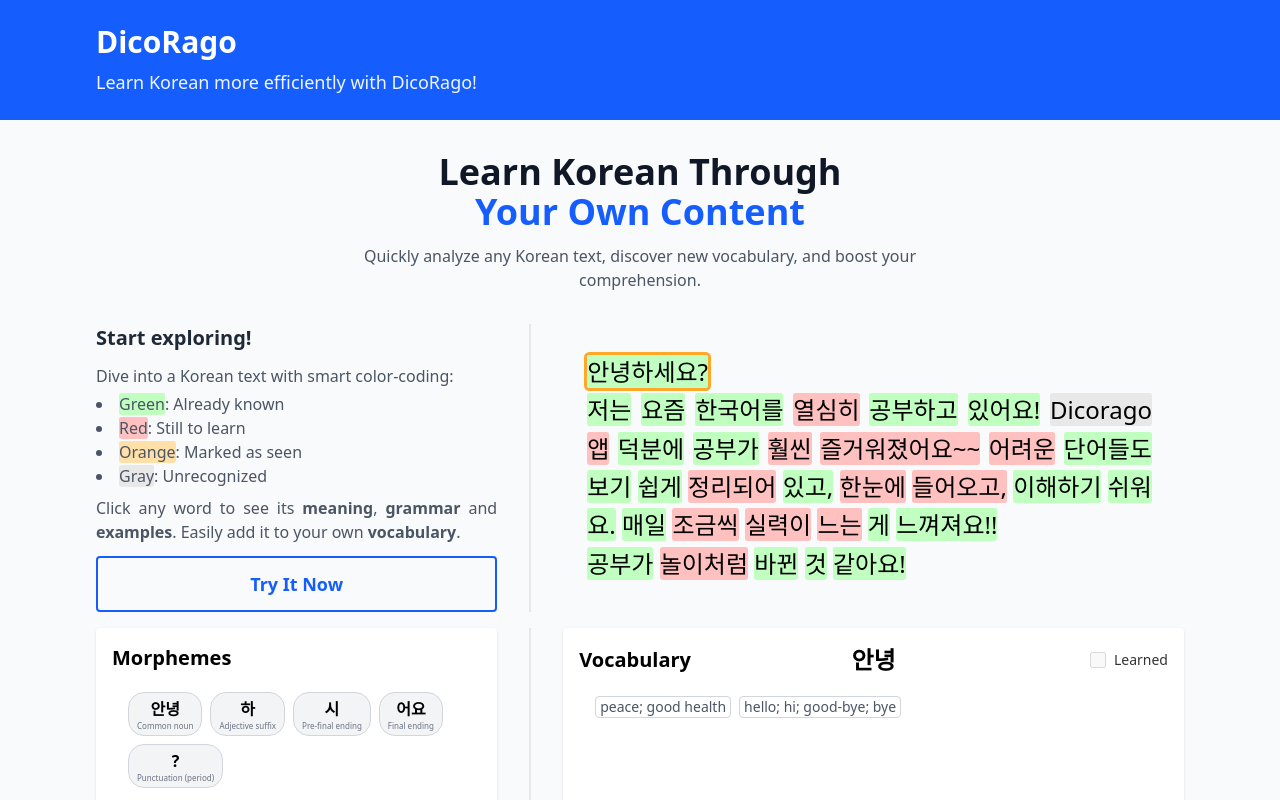
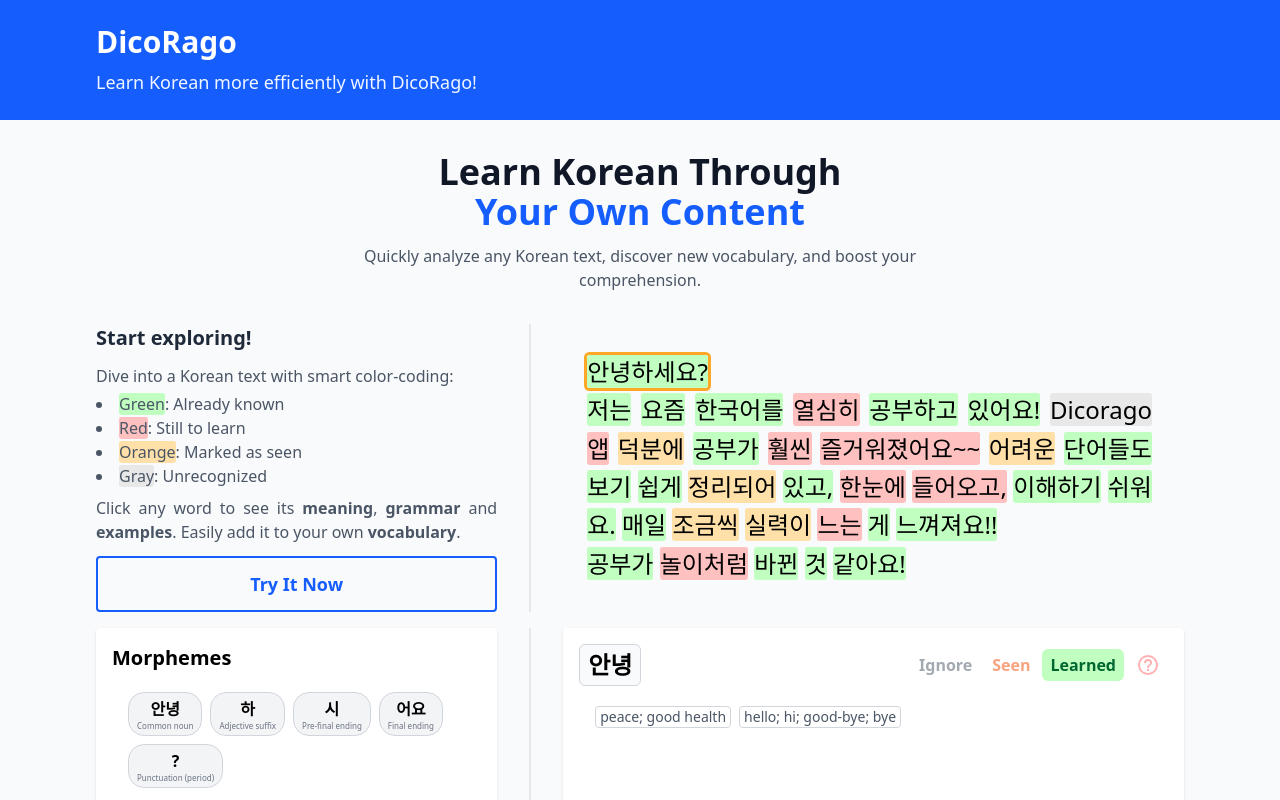
Before and after one commit to Agnoctopus/DicoRago, a Vue app in the folder frontend/: page / in a window 1280 px wide. Both pictures are taken after a click on the element "안녕하세요?". Shown: the top 800 px of the page. Built offline with nearby package versions, Linux system fonts and the light colour scheme.

Commit message:
frontend: Adapt home page with new VocabWord

```diff
--- a/frontend/src/components/home/DemoAnalyzedText.vue
+++ b/frontend/src/components/home/DemoAnalyzedText.vue
@@ -5,7 +5,7 @@
 const props = defineProps<{
   units: Unit[]
   text: string
-  learnedVocab: string[]
+  vocabWords: Record<string, string>
 }>()
 
 // Événement à émettre au parent.
@@ -27,7 +27,7 @@
  * Transforme le texte original en ajoutant des balises <span>
  * autour de chaque mot (défini dans les unités).
  * La classe supplémentaire est ajoutée selon que le mot est connu
- * (vocabulary figure dans props.learnedVocab), inconnu, ou indéfini.
+ * (vocabulary figure dans props.vocabWords), inconnu, ou indéfini.
  * Les retours à la ligne sont remplacés par des <br>.
  */
 function annotateText(original: string, units: Unit[]): string {
@@ -40,11 +40,18 @@
     let extraClass = ''
     if (coloringEnabled) {
       if (unit.vocabulary) {
-        const known = props.learnedVocab.includes(unit.vocabulary)
+        const status = props.vocabWords[unit.vocabulary] ?? 'unknown'
+
         if (onlyUnknownColoring) {
-          if (!known) extraClass = ' unknown'
+          if (status === 'unknown') extraClass = ' unknown'
         } else {
-          extraClass = known ? ' known' : ' unknown'
+          if (status === 'learned') {
+            extraClass = ' known'
+          } else if (status === 'seen') {
+            extraClass = ' seen'
+          } else if (status === 'unknown') {
+            extraClass = ' unknown'
+          }
         }
       } else if (!onlyUnknownColoring) {
         extraClass = ' undefined'
--- a/frontend/src/components/home/DemoUnitDetails.vue
+++ b/frontend/src/components/home/DemoUnitDetails.vue
@@ -3,6 +3,7 @@
 import type { Unit, Word, Sense } from '@/types'
 import SenseList from '@/components/SenseList.vue'
 import { tagMeanings } from '@/data/tag'
+import { mdiHelpCircleOutline } from '@mdi/js'
 
 /**
  * Props:
@@ -12,6 +13,7 @@
 const props = defineProps<{
   unit: Unit
   vocab: Word[]
+  status: string
 }>()
 
 // Returns words matching the unit's vocabulary property.
@@ -30,6 +32,31 @@
   })
   return senses
 })
+
+// Define the status options.
+// For "unknown," the label is removed so that an icon is used instead.
+const statusOptions = [
+  { value: 'ignore', label: 'Ignore' },
+  { value: 'seen', label: 'Seen' },
+  { value: 'learned', label: 'Learned' },
+  { value: 'unknown', label: '' },
+]
+
+// Colors for the selected state.
+const selectedColors: Record<string, string> = {
+  learned: 'bg-[#c0ffc0] text-green-800', // Pale green background for learned.
+  seen: 'bg-[#ffe0a8] text-orange-900',
+  unknown: 'bg-red-100 text-red-400 hover:bg-red-100', // For unknown, the background is light.
+  ignore: 'bg-gray-300 text-black',
+}
+
+// Colors for the unselected state (no borders, just colored text with subtle hover).
+const unselectedColors: Record<string, string> = {
+  learned: 'bg-white opacity-50 text-green-600 hover:bg-green-100',
+  seen: 'bg-white opacity-50 text-orange-600 hover:bg-orange-100',
+  unknown: 'bg-white opacity-50 text-red-400 hover:bg-red-100',
+  ignore: 'bg-white opacity-50 text-gray-600 hover:bg-gray-100',
+}
 </script>
 
 <template>
@@ -59,22 +86,35 @@
     <div class="lg:w-3/5 lg:pl-8 flex items-center justify-center">
       <!-- Vocabulary Section -->
       <div class="w-full h-full bg-white p-4 rounded shadow">
-        <!-- Header with title and learned checkbox -->
+        <!-- Header with title and status selection -->
         <div class="flex items-center justify-between mb-4">
-          <!-- Left: Vocabulary label -->
-          <div class="flex-1 text-left">
-            <h3 class="text-xl font-semibold">Vocabulary</h3>
+          <!-- Vocabulary word inside a styled container -->
+          <div class="px-2 py-1 border border-gray-300 rounded-md bg-gray-50">
+            <h2 class="text-2xl font-bold">{{ unit.vocabulary ?? unit.word }}</h2>
           </div>
-          <!-- Center: Display vocabulary word -->
-          <div class="flex-1 text-center">
-            <span class="text-2xl font-extrabold">{{ unit.vocabulary ?? unit.word }}</span>
-          </div>
-          <!-- Right: "Learned" checkbox -->
-          <div class="flex-1 text-right">
-            <label class="flex items-center justify-end space-x-2 cursor-pointer opacity-80">
-              <input type="checkbox" disabled="true" class="form-checkbox h-4 w-4" />
-              <span class="text-sm">Learned</span>
-            </label>
+          <!-- Status buttons -->
+          <div role="radiogroup" class="flex space-x-1">
+            <button
+              v-for="option in statusOptions"
+              :key="option.value"
+              :class="[
+                'cursor-pointer px-2 py-1 font-semibold rounded-md transition-colors duration-150 focus:outline-none',
+                status === option.value
+                  ? selectedColors[option.value]
+                  : unselectedColors[option.value],
+              ]"
+              role="radio"
+              :aria-checked="status === option.value"
+            >
+              <template v-if="option.value === 'unknown'">
+                <svg class="w-6 h-6" viewBox="0 0 24 24" fill="currentColor">
+                  <path :d="mdiHelpCircleOutline" />
+                </svg>
+              </template>
+              <template v-else>
+                {{ option.label }}
+              </template>
+            </button>
           </div>
         </div>
 
--- a/frontend/src/components/home/HeroSection.vue
+++ b/frontend/src/components/home/HeroSection.vue
@@ -8,11 +8,12 @@
 /* Sample data */
 const units: Unit[] = sampleData.units
 const text: string = sampleData.text
-const learnedVocab: string[] = sampleData.learnedVocab
+const vocabWords: Record<string, string> = sampleData.vocabWords
 const vocab = sampleData.vocab
 
 // Reactive state: currently selected unit and vocabulary list.
 const selectedUnit = ref<Unit | null>(null)
+const selectedStatus = ref<string>('undefined')
 
 /**
  * Updates the selected unit from TextEditor.
@@ -20,6 +21,11 @@
  */
 const handleWordSelected = async (unit: Unit | null) => {
   selectedUnit.value = unit
+  if (!unit || !unit.vocabulary) {
+    selectedStatus.value = 'undefined'
+  } else {
+    selectedStatus.value = vocabWords[unit.vocabulary] ?? 'unknown'
+  }
 }
 </script>
 
@@ -85,13 +91,19 @@
           <DemoAnalyzedText
             :units="units"
             :text="text"
-            :learnedVocab="learnedVocab"
+            :vocabWords="vocabWords"
             @word-selected="handleWordSelected"
           />
         </div>
       </div>
       <!-- Display details of the selected unit -->
-      <DemoUnitDetails v-if="selectedUnit" :unit="selectedUnit" :vocab="vocab" class="mt-4" />
+      <DemoUnitDetails
+        v-if="selectedUnit"
+        :unit="selectedUnit"
+        :vocab="vocab"
+        :status="selectedStatus"
+        class="mt-4"
+      />
     </div>
   </section>
 </template>
--- a/frontend/src/data/sample.ts
+++ b/frontend/src/data/sample.ts
@@ -4,24 +4,28 @@
 저는 요즘 한국어를 열심히 공부하고 있어요! Dicorago 앱 덕분에 공부가 훨씬 즐거워졌어요~~ 어려운 단어들도 보기 쉽게 정리되어 있고, 한눈에 들어오고, 이해하기 쉬워요. 매일 조금씩 실력이 느는 게 느껴져요!!
 공부가 놀이처럼 바뀐 것 같아요!
   `,
-  learnedVocab: [
-    '안녕',
-    '요즘',
-    '공부',
-    '저',
-    '있다',
-    '보다',
-    '쉽다',
-    '이해',
-    '덕분',
-    '매일',
-    '단어',
-    '느끼다',
-    '한국어',
-    '바뀌다',
-    '것',
-    '같다',
-  ],
+  vocabWords: {
+    안녕: 'learned',
+    요즘: 'learned',
+    공부: 'learned',
+    저: 'learned',
+    있다: 'learned',
+    보다: 'learned',
+    쉽다: 'learned',
+    이해: 'learned',
+    덕분: 'seen',
+    매일: 'learned',
+    단어: 'learned',
+    느끼다: 'learned',
+    한국어: 'learned',
+    바뀌다: 'learned',
+    것: 'learned',
+    같다: 'learned',
+    조금: 'seen',
+    어렵다: 'seen',
+    실력: 'seen',
+    정리: 'seen',
+  },
   units: [
     {
       surface: '안녕하시어요?',
```
